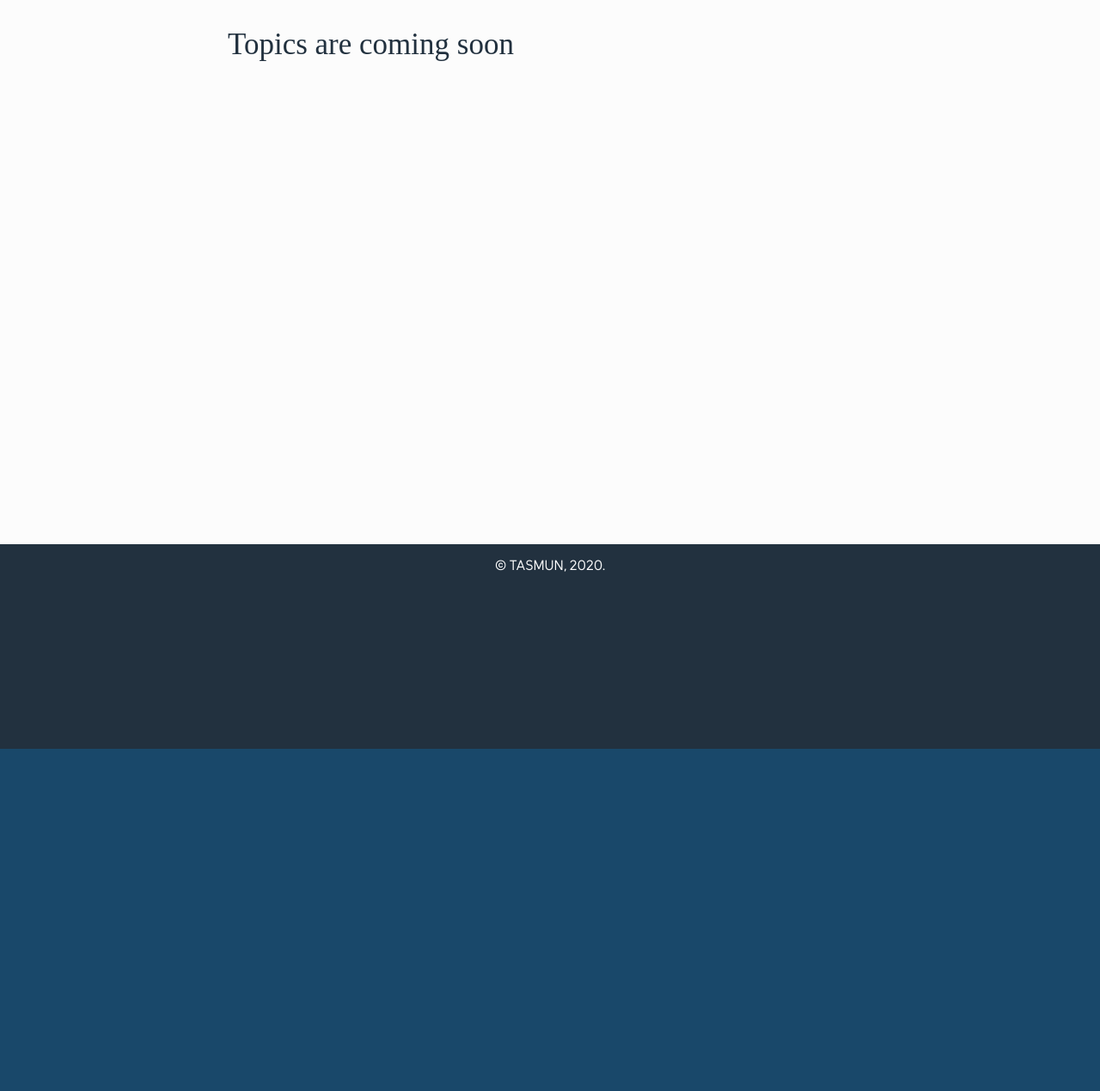
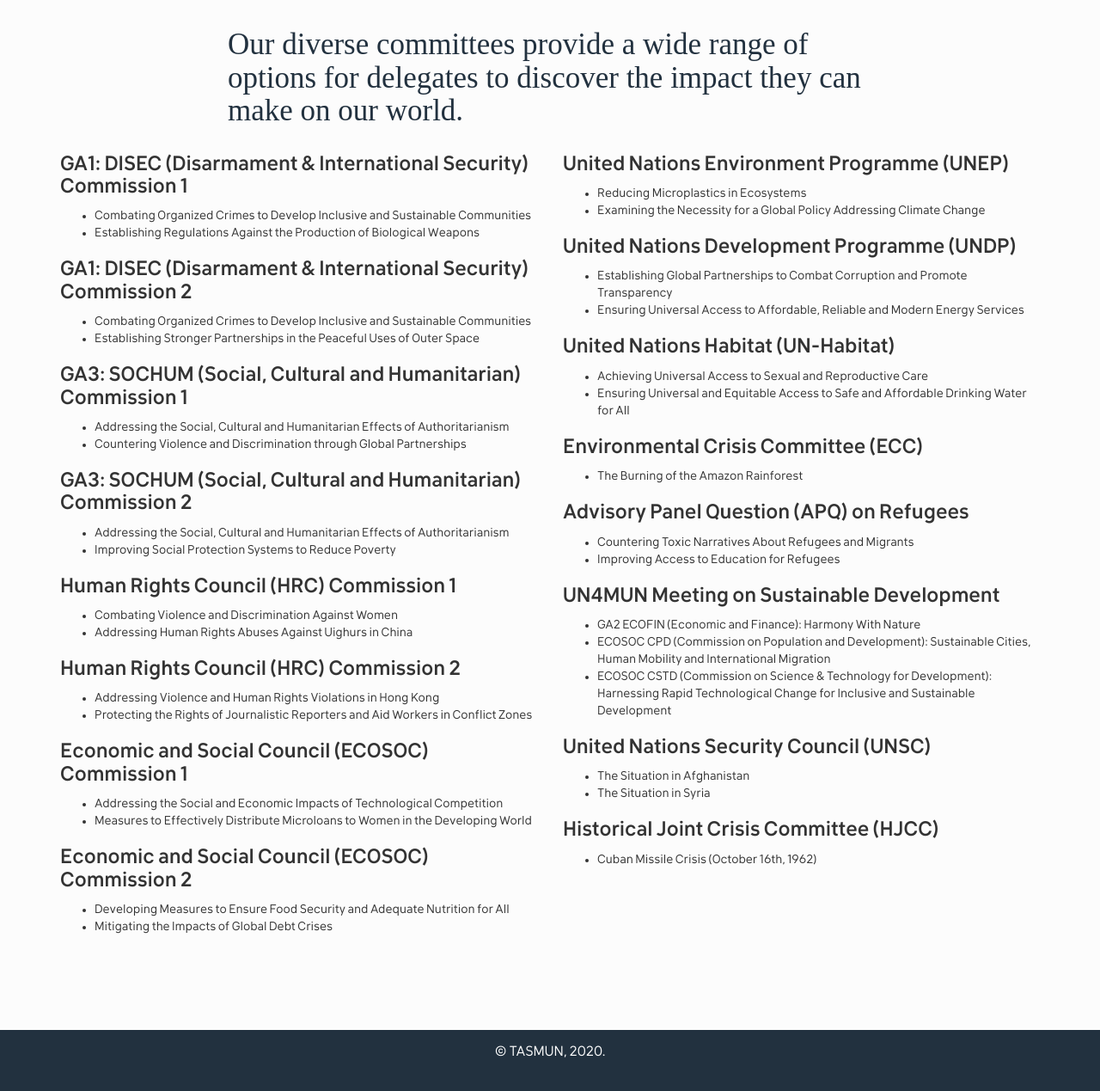
Before and after one commit to alexandernext/tasmun, a Jekyll site: the page built from committees.html, in a window 1280 px wide. Shown: the part 268-1537 px from the top of the page at 86% size. Built offline with Jekyll 4.4.1, drawn with Linux system fonts in a browser that asks for light colours; some web fonts are replaced.

Commit message:
updated topics

```diff
--- a/committees.html
+++ b/committees.html
@@ -4,283 +4,218 @@
 ---
 
 <div class="col-md-8 col-md-offset-2">
-  <div style="height:500px">
+  <div>
     <h2>
-      Topics are coming soon
+      Our diverse committees provide a wide range of options for delegates to
+      discover the impact they can make on our world.
     </h2>
   </div>
 </div>
 
-<!-- <div class="col-md-6">
+<div class="col-md-6">
   <div class="item">
-    <h3 class="item-title">General Assembly 1: Disarmament</h3>
+    <h3 class="item-title">
+      GA1: DISEC (Disarmament & International Security) Commission 1
+    </h3>
     <ul>
       <li>
-        <a href="assets/reports/GA1_1.pdf"
-          >Measures to Restrict the Use of Conventional Weapons</a
-        >
+        Combating Organized Crimes to Develop Inclusive and Sustainable
+        Communities
       </li>
       <li>
-        <a href="assets/reports/GA1_2.pdf"
-          >Addressing the Role of the Global Arms Trade in Fueling and
-          Sustaining Armed Conflict in the Developing World *</a
-        >
-      </li>
-      <li>
-        <a href="assets/reports/GA1_3.pdf"
-          >Providing Measures to Protect Nations from Foreign Intelligence
-          Activities and Espionage</a
-        >
+        Establishing Regulations Against the Production of Biological Weapons
+
       </li>
     </ul>
   </div>
   <div class="item">
     <h3 class="item-title">
-      General Assembly 3: Social, Cultural, and Humanitarian Issues
+      GA1: DISEC (Disarmament & International Security) Commission 2
     </h3>
     <ul>
       <li>
-        <a href="assets/reports/GA3_1.pdf"
-          >Safeguarding the Cultural Heritage of Different Communities *</a
-        >
+        Combating Organized Crimes to Develop Inclusive and Sustainable
+        Communities
       </li>
       <li>
-        <a href="assets/reports/GA3_2.pdf"
-          >Countering Unfair Treatment and Discrimination Against Individuals
-          with Physical/Mental Disabilities and Inherited Disorders</a
-        >
-      </li>
-      <li>
-        <a href="assets/reports/GA3_3.pdf"
-          >Measures to Reduce the Incidence of Hate Crimes</a
-        >
+        Establishing Stronger Partnerships in the Peaceful Uses of Outer Space
+
       </li>
     </ul>
   </div>
   <div class="item">
     <h3 class="item-title">
-      General Assembly 4: Special Political and Decolonization
+      GA3: SOCHUM (Social, Cultural and Humanitarian) Commission 1
     </h3>
     <ul>
       <li>
-        <a href="assets/reports/SPECPOL_1.pdf"
-          >Ensuring the Safe Removal of Unexploded Ordnance (UXO) in Former
-          Conflict Zones *</a
-        >
+        Addressing the Social, Cultural and Humanitarian Effects of
+        Authoritarianism
       </li>
       <li>
-        <a href="assets/reports/SPECPOL_2.pdf"
-          >International Cooperation in the Peaceful Uses of Outer Space</a
-        >
-      </li>
-      <li>
-        <a href="assets/reports/SPECPOL_3.pdf"
-          >The Question of China’s One Belt, One Road Initiative</a
-        >
-      </li>
-    </ul>
-  </div>
-  <div class="item">
-    <h3 class="item-title">Human Rights Council</h3>
-    <ul>
-      <li>
-        <a href="assets/reports/HRC_1.pdf"
-          >Eliminating Abuse and Exploitation of Children in Religious,
-          Commercial, and Military settings</a
-        >
-      </li>
-      <li>
-        <a href="assets/reports/HRC_2.pdf"
-          >Measures to Mitigate the Negative Impact of Voluntourism *</a
-        >
-      </li>
-      <li>
-        <a href="assets/reports/HRC_3.pdf"
-          >Reforming the Criminal Justice System and Developing Alternatives to
-          Imprisonment</a
-        >
-      </li>
-    </ul>
-  </div>
-  <div class="item">
-    <h3 class="item-title">Economic and Social Council</h3>
-    <ul>
-      <li>
-        <a href="assets/reports/ECOSOC_1.pdf"
-          >Promoting Cooperation Between Countries of the Global South
-          (South-South cooperation) for Development</a
-        >
-      </li>
-      <li>
-        <a href="assets/reports/ECOSOC_2.pdf"
-          >Supporting Sustainable and Resilient Societies in Urban Communities
-          *</a
-        >
-      </li>
-      <li>
-        <a href="assets/reports/ECOSOC_3.pdf"
-          >Development of National and International Regulations for Youth work
-          and Entrepreneurship *</a
-        >
-      </li>
-    </ul>
-  </div>
-  <div class="item">
-    <h3 class="item-title">United Nations Development Programme</h3>
-    <ul>
-      <li>
-        <a href="assets/reports/UNDP_1.pdf"
-          >Implementing the United Nations Framework Convention on Climate
-          Change (UNFCC) for Reducing Emissions from Deforestation and Forest
-          Degradation (REDD+)</a
-        >
-      </li>
-      <li>
-        <a href="assets/reports/UNDP_2.pdf"
-          >Reducing Political Corruption in Developing Nations</a
-        >
-      </li>
-      <li>
-        <a href="assets/reports/UNDP_3.pdf"
-          >Strengthening Prevention Methods for Natural Disasters and Relief
-          Assistance *</a
-        >
-      </li>
-    </ul>
-  </div>
-</div>
-<div class="col-md-6">
-  <div class="item">
-    <h3 class="item-title">United Nations Environment Programme</h3>
-    <ul>
-      <li>
-        <a href="assets/reports/UNEP_1.pdf"
-          >Implementing Measures to Improve International Cooperation to Reduce
-          the Use of Plastic *</a
-        >
-      </li>
-      <li>
-        <a href="assets/reports/UNEP_2.pdf"
-          >Promoting the Use of Renewable Energy</a
-        >
-      </li>
-      <li>
-        <a href="assets/reports/UNEP_3.pdf"
-          >Implementing Measures to Improve Sustainable Agricultural
-          Productivity</a
-        >
-      </li>
-    </ul>
-  </div>
-  <div class="item">
-    <h3 class="item-title">World Health Organization</h3>
-    <ul>
-      <li>
-        <a href="assets/reports/WHO_1.pdf"
-          >Addressing the Mental Health of Refugees and Migrants</a
-        >
-      </li>
-      <li>
-        <a href="assets/reports/WHO_2.pdf"
-          >Establishing and Improving Sustainable Healthcare Systems in
-          Developing Countries *</a
-        >
-      </li>
-      <li>
-        <a href="assets/reports/WHO_3.pdf"
-          >Combating Stigmatization of HIV/AIDS in Western and Southern Africa
-        </a>
-      </li>
-    </ul>
-  </div>
-  <div class="item">
-    <h3 class="item-title">UN Habitat</h3>
-    <ul>
-      <li>
-        <a href="assets/reports/UNHabitat_1.pdf"
-          >Improving Living Conditions in Urban Slums *</a
-        >
-      </li>
-      <li>
-        <a href="assets/reports/UNHabitat_2.pdf"
-          >Improving Urban planning and Design on National Frameworks *</a
-        >
-      </li>
-      <li>
-        <a href="assets/reports/UNHabitat_3.pdf"
-          >Improving Socioeconomic Conditions for Indigenous People through
-          Ensuring the Right to Self-Determination *</a
-        >
+        Countering Violence and Discrimination through Global Partnerships
       </li>
     </ul>
   </div>
   <div class="item">
     <h3 class="item-title">
-      The Commission on Crime Prevention and Criminal Justice (APQ)
+      GA3: SOCHUM (Social, Cultural and Humanitarian) Commission 2
     </h3>
     <ul>
       <li>
-        <a href="assets/reports/APQ_1.pdf"
-          >Encouraging a Shift to the Alternative Development Approach in Crop
-          Management *</a
-        >
+        Addressing the Social, Cultural and Humanitarian Effects of
+        Authoritarianism
       </li>
       <li>
-        <a href="assets/reports/APQ_2.pdf"
-          >Safeguarding of Sports from Corruption on the Global Level
-        </a>
+        Improving Social Protection Systems to Reduce Poverty
+      </li>
+    </ul>
+  </div>
+  <div class="item">
+    <h3 class="item-title">Human Rights Council (HRC) Commission 1</h3>
+    <ul>
+      <li>
+        Combating Violence and Discrimination Against Women
       </li>
       <li>
-        <a href="assets/reports/APQ_3.pdf"
-          >Combating Wildlife and Forest Crime</a
-        >
+        Addressing Human Rights Abuses Against Uighurs in China
+      </li>
+    </ul>
+  </div>
+  <div class="item">
+    <h3 class="item-title">Human Rights Council (HRC) Commission 2</h3>
+    <ul>
+      <li>
+        Addressing Violence and Human Rights Violations in Hong Kong
+      </li>
+      <li>
+        Protecting the Rights of Journalistic Reporters and Aid Workers in
+        Conflict Zones
       </li>
     </ul>
   </div>
   <div class="item">
     <h3 class="item-title">
-      United Nations Commission on the Status of Women (UN4MUN)
+      Economic and Social Council (ECOSOC) Commission 1
     </h3>
     <ul>
       <li>
-        <a href="assets/reports/UNCSW.pdf"
-          >Ensuring Legal and Economic Equality for All Women *</a
-        >
+        Addressing the Social and Economic Impacts of Technological Competition
+
+      </li>
+      <li>
+        Measures to Effectively Distribute Microloans to Women in the Developing
+        World
       </li>
     </ul>
   </div>
   <div class="item">
-    <h3 class="item-title">Security Council</h3>
+    <h3 class="item-title">
+      Economic and Social Council (ECOSOC) Commission 2
+    </h3>
     <ul>
       <li>
-        <a href="assets/reports/SC_1.pdf"
-          >The Question of Reforming the Security Council Framework</a
-        >
+        Developing Measures to Ensure Food Security and Adequate Nutrition for
+        All
       </li>
       <li>
-        <a href="assets/reports/SC_2.pdf"
-          >Addressing the Genocide in Xinjiang</a
-        >
+        Mitigating the Impacts of Global Debt Crises
+      </li>
+    </ul>
+  </div>
+
+
+</div>
+<div class="col-md-6">
+  <div class="item">
+    <h3 class="item-title">United Nations Environment Programme (UNEP)</h3>
+    <ul>
+      <li>
+        Reducing Microplastics in Ecosystems
       </li>
       <li>
-        <a href="assets/reports/SC_3.pdf"
-          >Improving the Impact and Effectiveness of Peacekeeping in Central
-          Africa *</a
-        >
+        Examining the Necessity for a Global Policy Addressing Climate Change
+
       </li>
     </ul>
   </div>
   <div class="item">
-    <h3 class="item-title">Historical Join Crisis Committee (Year 1954)</h3>
+    <h3 class="item-title">
+      United Nations Development Programme (UNDP)
+    </h3>
     <ul>
-      <li><a href="assets/reports/HJCC.pdf">First Taiwan Strait Crisis</a></li>
+      <li>
+        Establishing Global Partnerships to Combat Corruption and Promote
+        Transparency
+      </li>
+      <li>
+        Ensuring Universal Access to Affordable, Reliable and Modern Energy
+        Services
+      </li>
     </ul>
   </div>
   <div class="item">
-    <h3 class="item-title">International Criminal Court</h3>
+    <h3 class="item-title">
+      United Nations Habitat (UN-Habitat)
+    </h3>
+    <ul>
+      <li>
+        Achieving Universal Access to Sexual and Reproductive Care
+      </li>
+      <li>
+        Ensuring Universal and Equitable Access to Safe and Affordable Drinking
+        Water for All
+      </li>
+    </ul>
+  </div>
+  <div class="item">
+    <h3 class="item-title">Environmental Crisis Committee (ECC)</h3>
+    <ul>
+      <li>
+        The Burning of the Amazon Rainforest
+      </li>
+    </ul>
+  </div>
+  <div class="item">
+    <h3 class="item-title">Advisory Panel Question (APQ) on Refugees</h3>
+    <ul>
+      <li>Countering Toxic Narratives About Refugees and Migrants </li>
+      <li>Improving Access to Education for Refugees </li>
+    </ul>
+  </div>
+  <div class="item">
+    <h3 class="item-title">UN4MUN Meeting on Sustainable Development</h3>
+    <ul>
+      <li>GA2 ECOFIN (Economic and Finance): Harmony With Nature</li>
+      <li>
+        ECOSOC CPD (Commission on Population and Development): Sustainable
+        Cities, Human Mobility and International Migration
+      </li>
+      <li>
+        ECOSOC CSTD (Commission on Science & Technology for Development):
+        Harnessing Rapid Technological Change for Inclusive and Sustainable
+        Development
+      </li>
+    </ul>
+  </div>
+  <div class="item">
+    <h3 class="item-title">
+      United Nations Security Council (UNSC)
+    </h3>
+    <ul>
+      <li>
+        The Situation in Afghanistan
+      </li>
+      <li>
+        The Situation in Syria
+      </li>
+    </ul>
+  </div>
+  <div class="item">
+    <h3 class="item-title">Historical Joint Crisis Committee (HJCC)</h3>
+      <ul>
+        <li>Cuban Missile Crisis (October 16th, 1962)</li>
+      </ul>
+    </h3>
   </div>
 </div>
-<div class="col-sm-12">
-  Every committee labeled with an * is related to TASMUN's SDG focus for this
-  year
-</div> -->
--- a/secretariat.html
+++ b/secretariat.html
@@ -148,7 +148,7 @@
   <div class="item row photo-item">
     <div class="col-sm-6">
       <h3 class="item-title">Baltazar Zuniga R</h3>
-      <h4 class="item-subtitle">Technology Director</h4>
+      <h4 class="item-subtitle">Deputy Secretary General og Technology</h4>
       <p>Hello, I am in charge of updating the website. This my second year as technology director, and it’s nice to once again have the opportunity to update the TASMUN website.</p>
     </div>
     <div class="col-lg-6">
```
